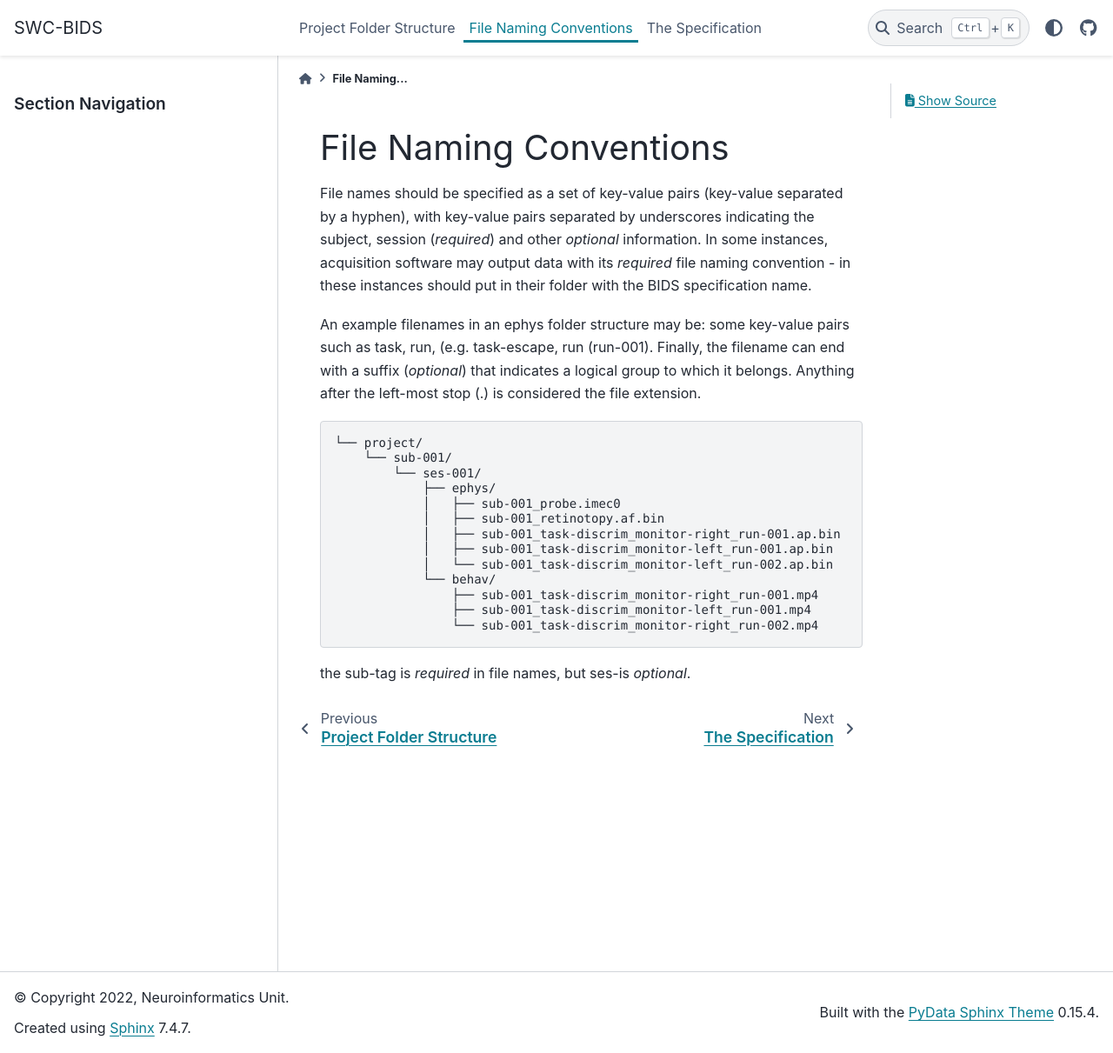
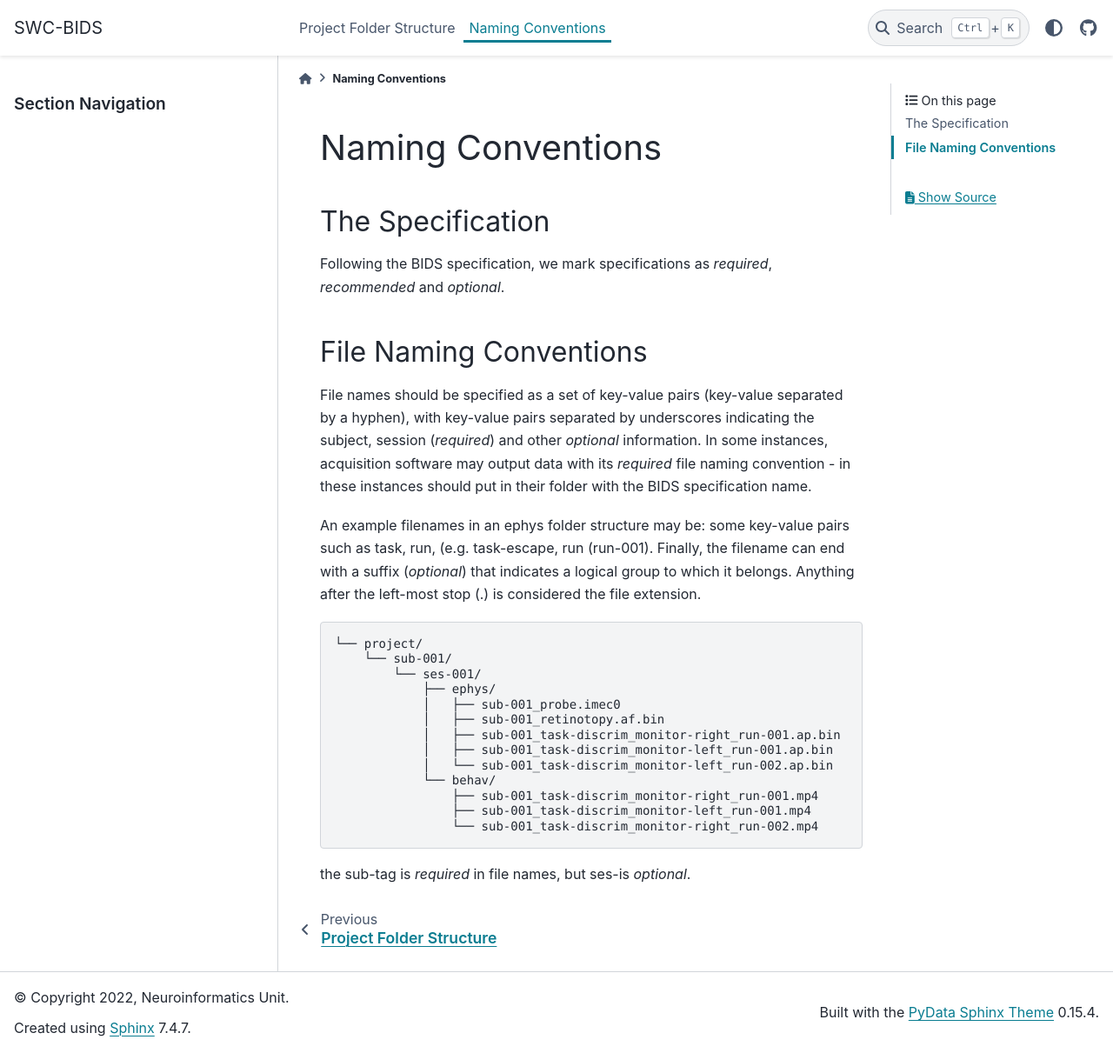
Before and after one commit to neuroinformatics-unit/NeuroBlueprint, a Sphinx documentation site: the page built from docs/source/file_naming.md, in a window 1280 px wide and 1211 px high. Shown: the whole window at 87% size. Built offline with Sphinx 7.4.7 and the PyData theme 0.15.4, drawn with Linux system fonts in a browser that asks for light colours.

Commit message:
Remove specification file and move its content in another page

```diff
--- a/docs/source/file_naming.md
+++ b/docs/source/file_naming.md
@@ -1,4 +1,8 @@
-# File Naming Conventions
+# Naming Conventions
+## The Specification
+
+Following the BIDS specification, we mark specifications as *required*, *recommended* and *optional*.
+## File Naming Conventions
 
 File names should be specified as a set of key-value pairs (key-value separated by a hyphen),
 with key-value pairs separated by underscores indicating the subject, session (*required*)
--- a/docs/source/index.rst
+++ b/docs/source/index.rst
@@ -15,7 +15,6 @@ SWC BIDS
 
    folder_structure.md
    file_naming.md
-   specification.md
 
 .. include:: readme_link.md
    :parser: myst_parser.sphinx_
```
Also changed, not shown: docs/source/specification.md (deleted, +0 -3 lines).
